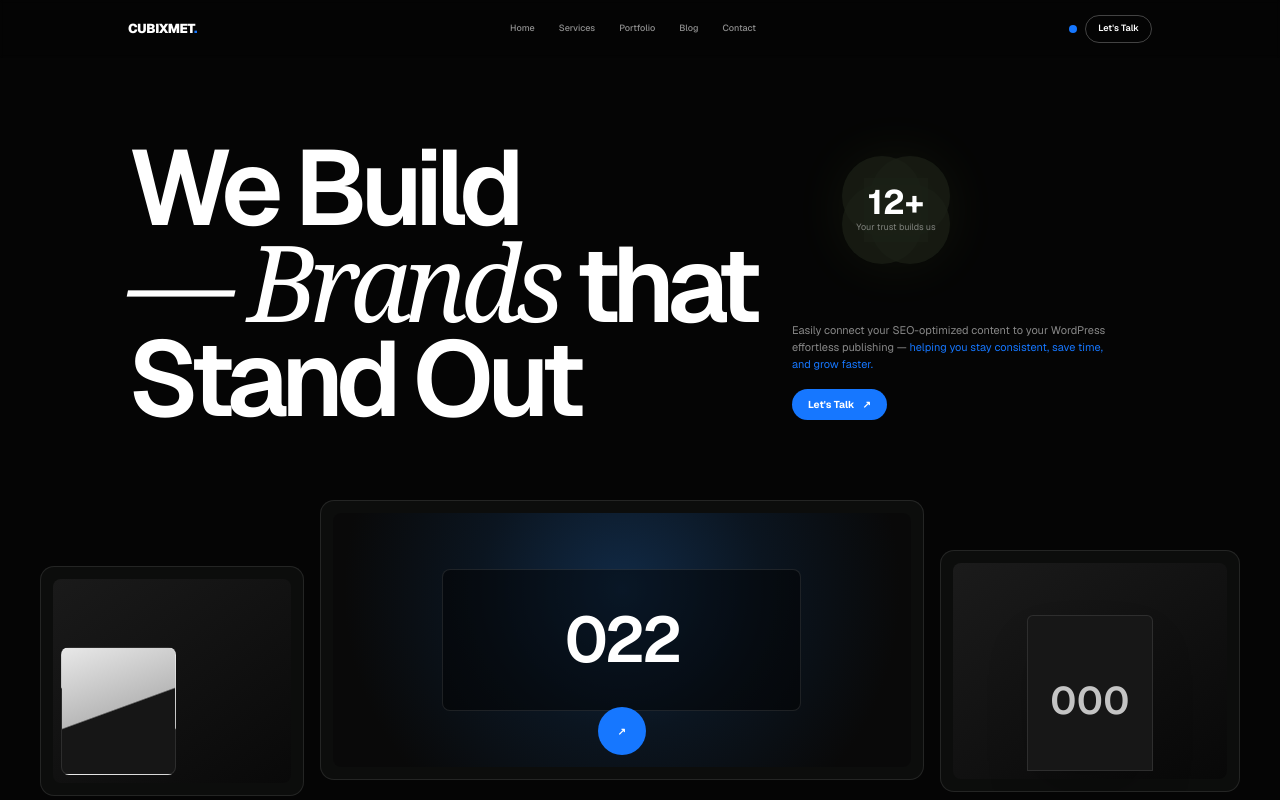
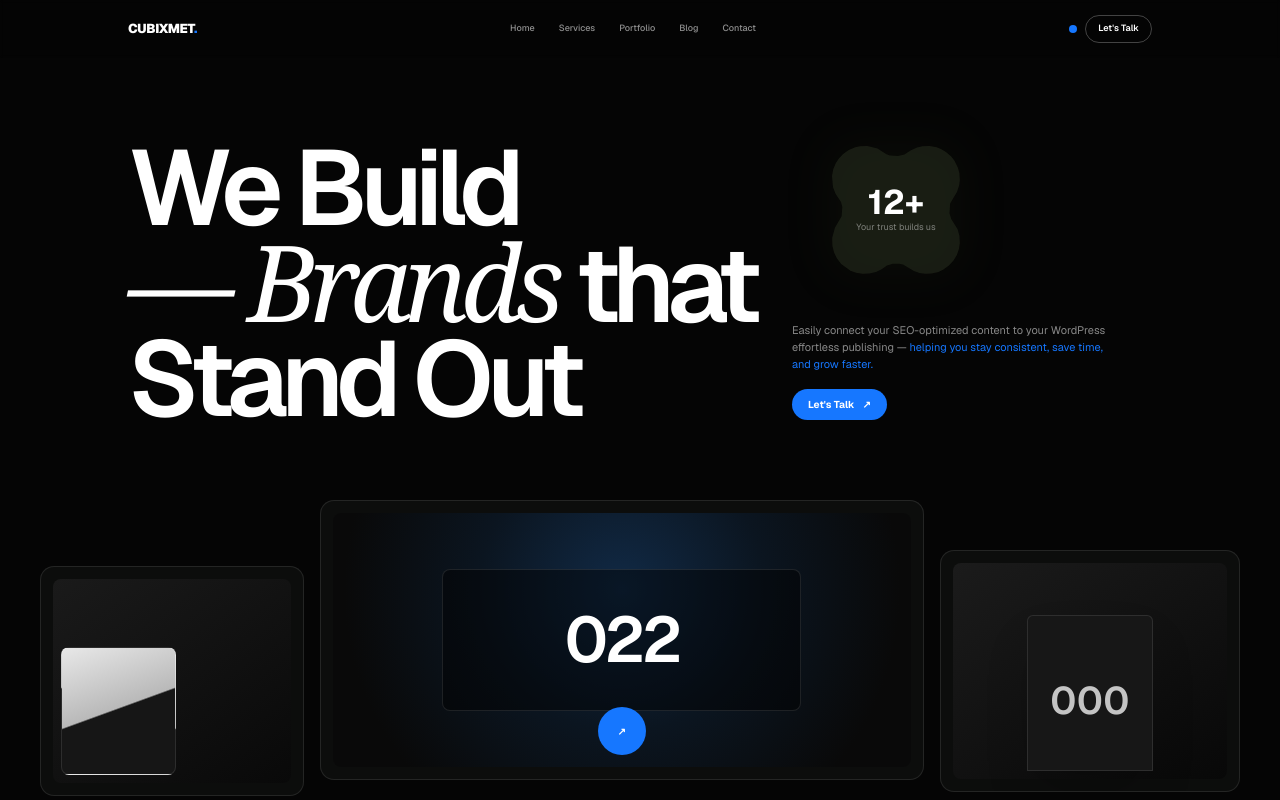
Before and after one commit to amnas-cubixmet/cubixmet, a Next.js app: page / in a window 1280 px wide. Shown: the top 800 px of the page. Built offline with nearby package versions, Linux system fonts and the light colour scheme.

Commit message:
Match trust badge to supplied custom silhouette

```diff
--- a/components/home/HeroSection.tsx
+++ b/components/home/HeroSection.tsx
@@ -17,13 +17,16 @@ export default function HeroSection() {
 
           <div className="relative hidden self-center lg:block">
             <div className="relative mb-12 ml-10 h-32 w-32">
-              <div className="pointer-events-none absolute inset-0 opacity-90 [filter:drop-shadow(0_0_28px_rgba(110,130,55,.12))]">
-                <span className="absolute left-[8%] top-[8%] h-[62%] w-[62%] rounded-full bg-[rgba(30,35,24,.76)]" />
-                <span className="absolute right-[8%] top-[8%] h-[62%] w-[62%] rounded-full bg-[rgba(30,35,24,.76)]" />
-                <span className="absolute bottom-[8%] left-[8%] h-[62%] w-[62%] rounded-full bg-[rgba(30,35,24,.76)]" />
-                <span className="absolute bottom-[8%] right-[8%] h-[62%] w-[62%] rounded-full bg-[rgba(30,35,24,.76)]" />
-                <span className="absolute left-[25%] top-[25%] h-1/2 w-1/2 bg-[rgba(30,35,24,.76)]" />
-              </div>
+              <svg
+                viewBox="0 0 100 100"
+                className="pointer-events-none absolute inset-0 h-full w-full overflow-visible [filter:drop-shadow(0_0_26px_rgba(89,105,45,.10))]"
+                aria-hidden="true"
+              >
+                <path
+                  d="M 8.70 6.24 L 5.42 9.69 L 2.96 13.46 L 0.99 18.23 L 0 23.48 L 0.82 32.18 L 2.79 37.27 L 7.06 43.68 L 8.05 47.62 L 7.55 54.84 L 2.30 63.88 L 0.16 71.92 L 0.33 78 L 1.64 83.25 L 3.78 87.68 L 7.22 92.12 L 14.45 97.37 L 18.88 99.01 L 23.81 99.84 L 28.90 99.67 L 34.32 98.36 L 38.75 96.22 L 42.86 93.27 L 47.45 91.95 L 52.55 91.95 L 55.50 92.61 L 64.04 97.70 L 68.47 99.18 L 72.91 99.84 L 77.83 99.67 L 83.09 98.36 L 86.70 96.72 L 91.30 93.43 L 94.91 89.49 L 97.54 85.06 L 99.18 80.30 L 99.84 75.70 L 99.51 70.11 L 98.03 64.86 L 93.10 56.98 L 91.79 52.55 L 92.28 44.99 L 97.70 35.80 L 99.34 30.71 L 99.84 26.93 L 99.51 21.35 L 98.36 16.91 L 95.57 11.33 L 93.10 8.21 L 89 4.60 L 85.06 2.30 L 81.61 0.99 L 76.19 0 L 70.77 0.16 L 66.50 1.15 L 61.41 3.45 L 56.65 6.73 L 51.56 7.88 L 45.16 7.39 L 42.53 6.40 L 35.47 1.97 L 27.42 0 L 22 0.16 L 18.23 0.99 L 13.14 3.12 Z"
+                  fill="rgba(30,35,24,.80)"
+                />
+              </svg>
               <div className="relative z-10 grid h-full w-full place-items-center text-center">
                 <span className="text-[9px] leading-4 text-white/45">
                   <strong className="block text-[34px] leading-none text-white">12+</strong>
```
